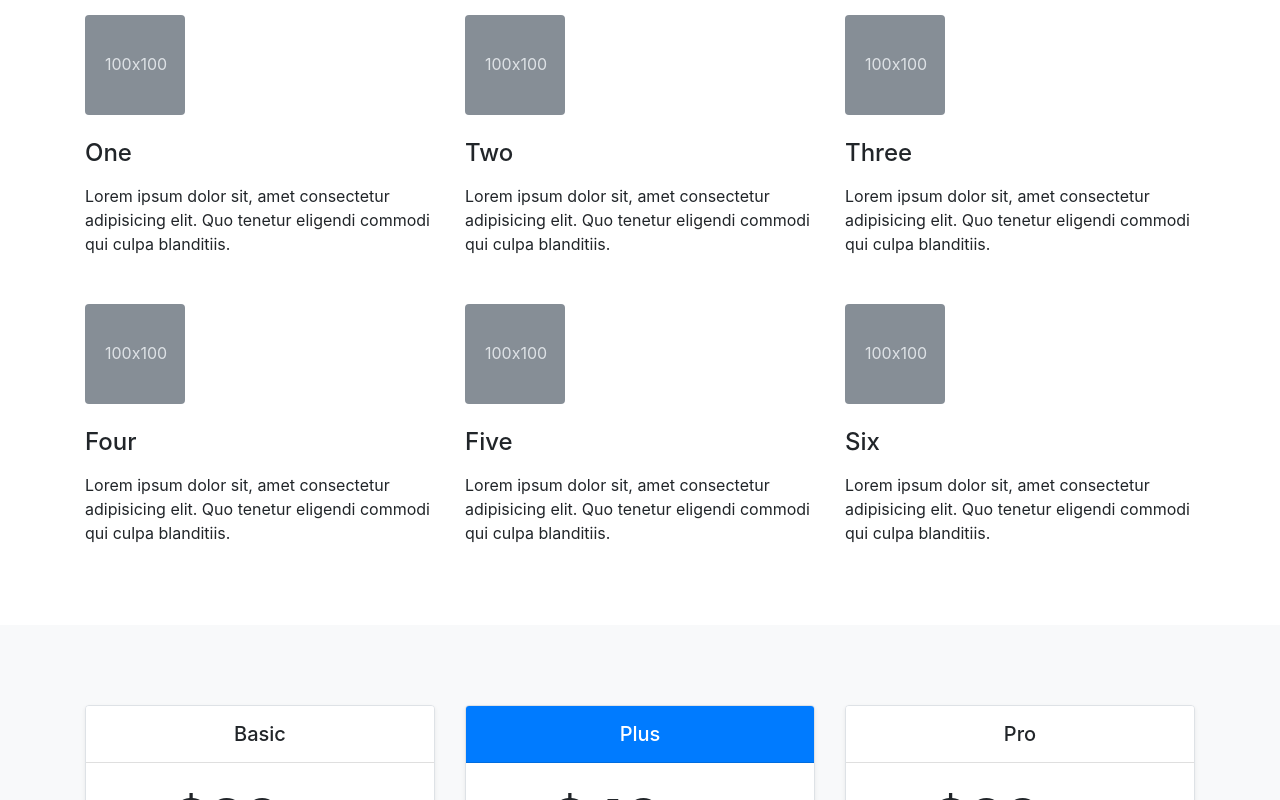
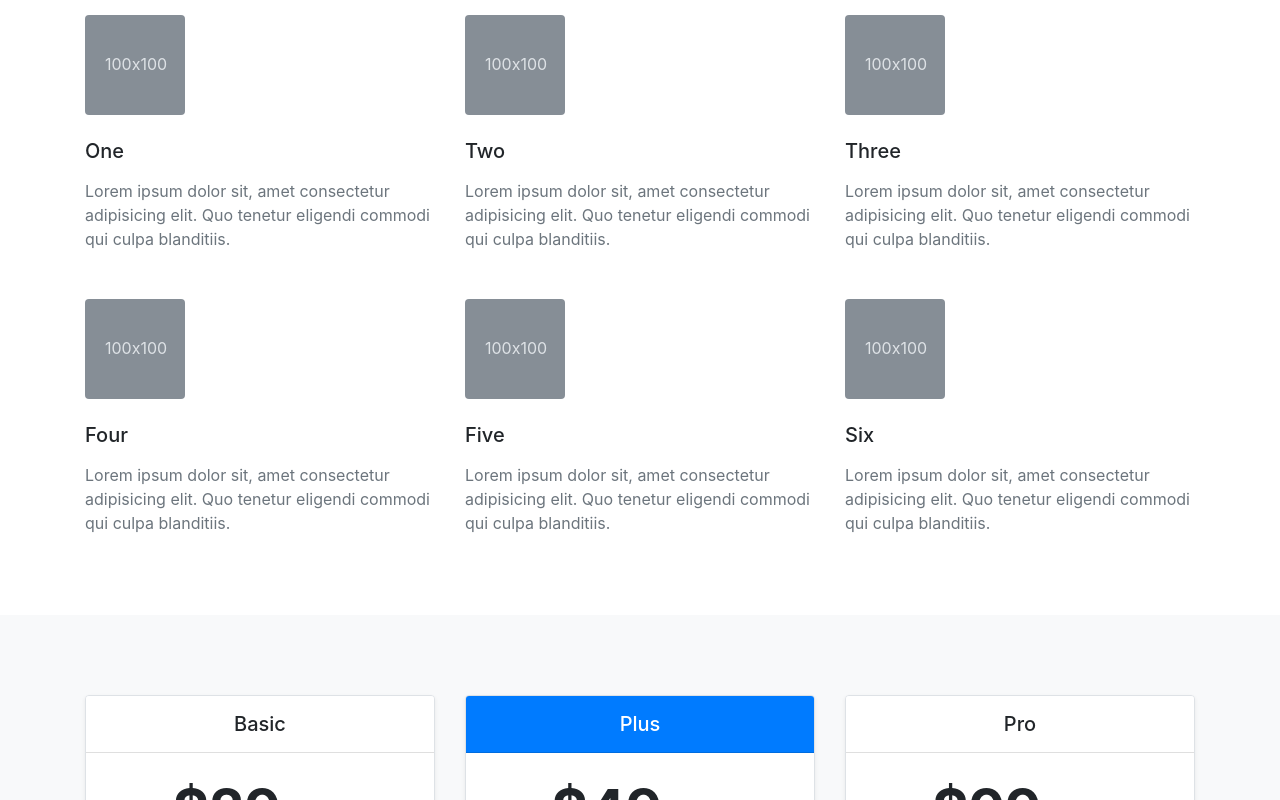
Before and after one commit to alexdevero/mvp-landing-page-template-react, a React (Create React App) app: page / in a window 1280 px wide. Shown: the part 1780-2580 px from the top of the page. Built offline with nearby package versions, Linux system fonts and the light colour scheme.

Commit message:
Update features typography

```diff
--- a/src/components/features.tsx
+++ b/src/components/features.tsx
@@ -16,9 +16,9 @@ export const Features = () => (
             <svg className="bd-placeholder-img rounded mb-4" width="100" height="100" xmlns="http://www.w3.org/2000/svg" preserveAspectRatio="xMidYMid slice" focusable="false" role="img" aria-label="Placeholder: 100x100"><title>Placeholder</title><rect width="100%" height="100%" fill="#868e96"></rect><text x="20%" y="50%" fill="#dee2e6" dy=".3em">100x100</text></svg>
           )}
 
-          <h2 className="mt-0 mb-3 h4">{feature.featureHeading}</h2>
+          <h2 className="mt-0 mb-3 h5">{feature.featureHeading}</h2>
 
-          <p className="m-0 font-weight-normal">{feature.featureText}</p>
+          <p className="m-0 font-weight-normal text-secondary">{feature.featureText}</p>
         </div>
       )
     })}
```
